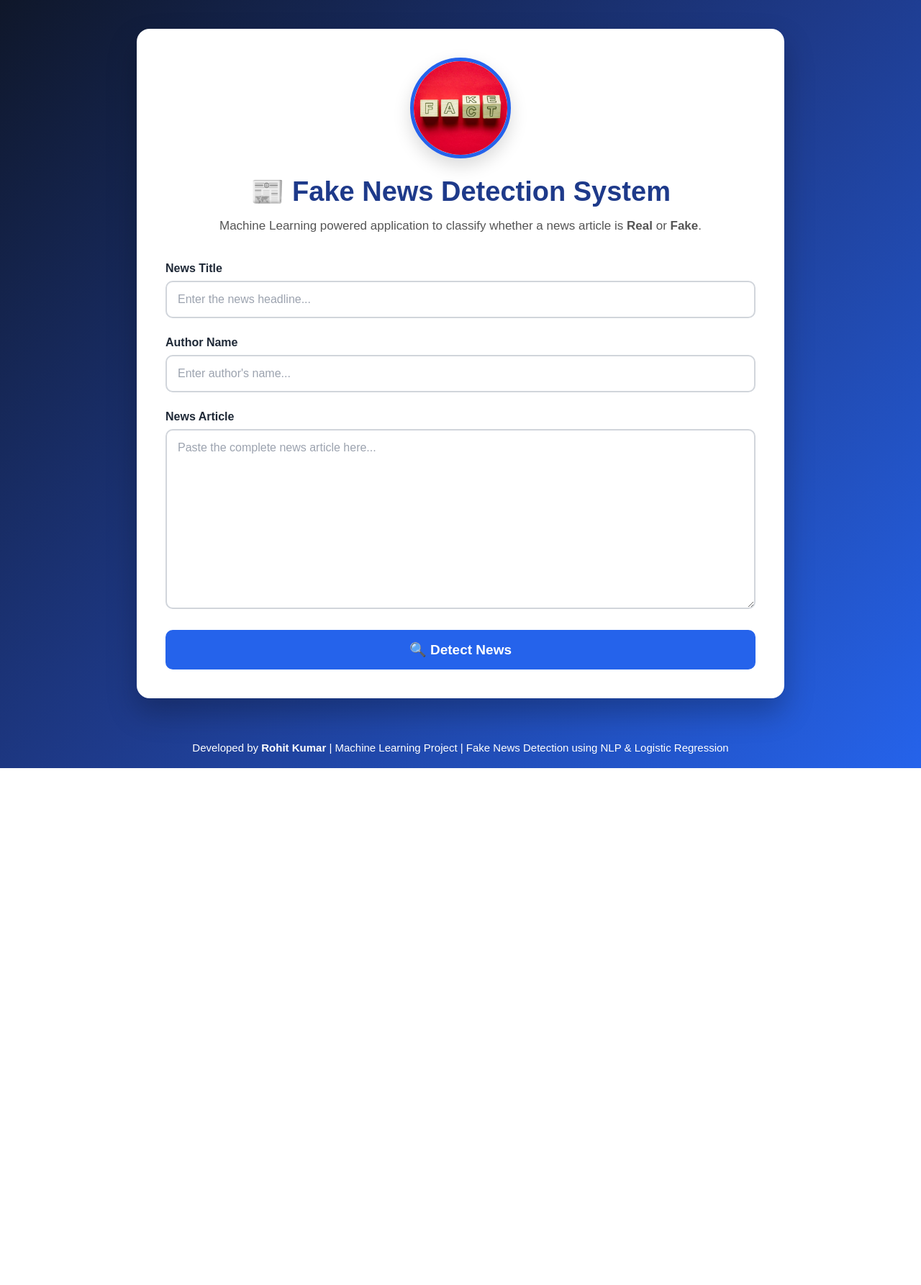
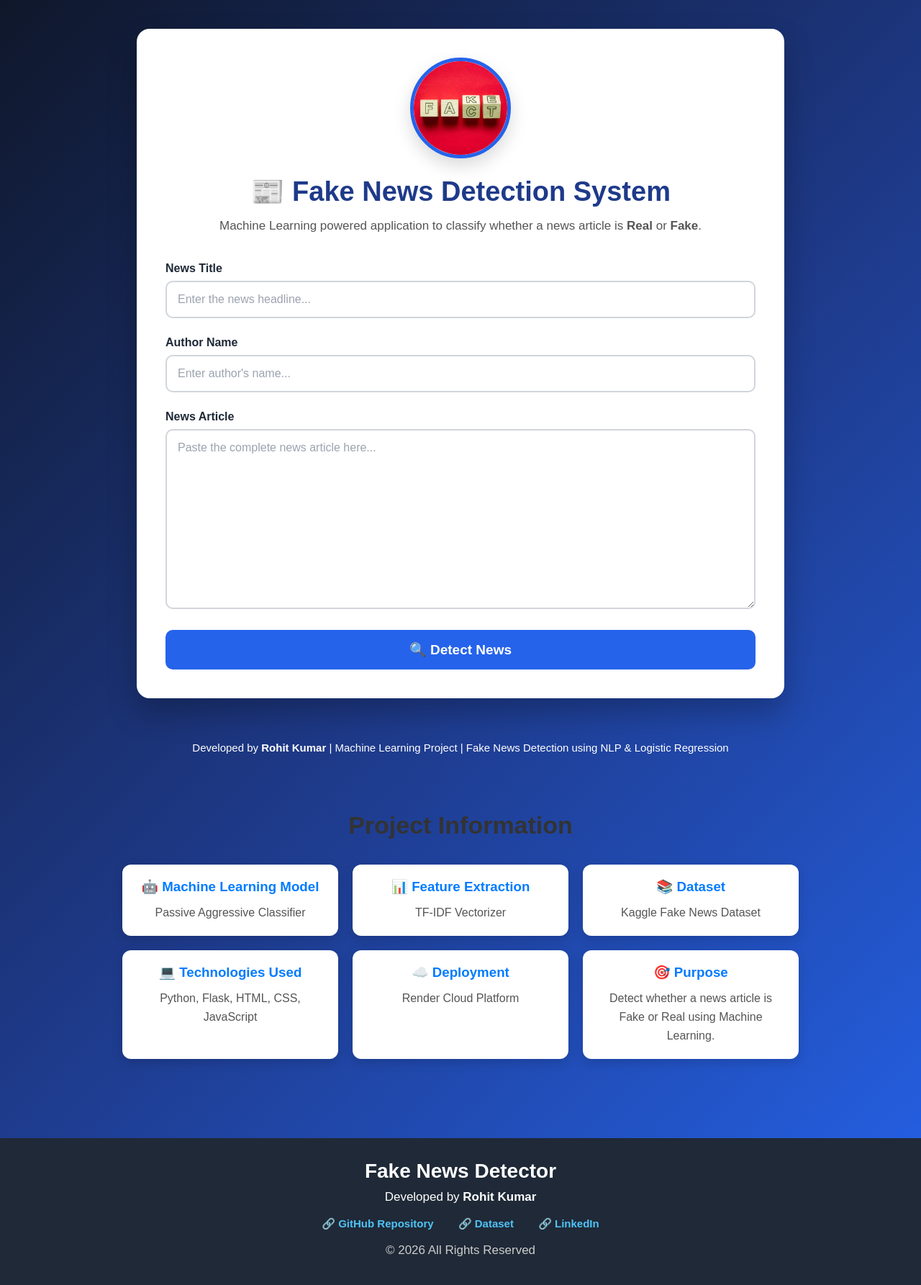
Before and after one commit to rohit-kumar-12345/Fake-News-Detector, a Flask app: page / in a window 1280 px wide. Shown: the whole page at 72% size. Before the commit the page ends 1067 px from the top, so only its background shows below. Run offline with Flask 2, Linux system fonts and the light colour scheme; parts of the project's set-up code (start-up, migrations or seed data) failed here and were passed over.

Commit message:
Added professional footer with GitHub, Dataset and LinkedIn links

```diff
--- a/static/style.css
+++ b/static/style.css
@@ -332,3 +332,112 @@ footer{
     }
 
 }
+
+
+
+/* ================= FOOTER ================= */
+
+.footer{
+    background:#1f2937;
+    color:white;
+    text-align:center;
+    padding:30px 20px;
+    margin-top:50px;
+}
+
+.footer h3{
+    margin-bottom:10px;
+    font-size:28px;
+}
+
+.footer p{
+    margin:8px 0;
+    font-size:17px;
+}
+
+.footer-links{
+    margin:18px 0;
+}
+
+.footer-links a{
+    color:#4fc3f7;
+    text-decoration:none;
+    margin:0 15px;
+    font-weight:bold;
+    transition:0.3s;
+}
+
+.footer-links a:hover{
+    color:#ffffff;
+    text-decoration:underline;
+}
+
+.copyright{
+    margin-top:18px;
+    color:#cccccc;
+    font-size:15px;
+}
+
+
+
+
+
+/* ================= PROJECT INFORMATION ================= */
+
+.project-info{
+    width:90%;
+    margin:60px auto;
+    text-align:center;
+}
+
+.project-info h2{
+    font-size:34px;
+    margin-bottom:35px;
+    color:#333;
+}
+
+.info-container{
+    display:flex;
+    flex-wrap:wrap;
+    justify-content:center;
+    gap:20px;
+}
+
+.info-box{
+
+    width:300px;
+
+    background:white;
+
+    border-radius:12px;
+
+    padding:20px;
+
+    box-shadow:0 5px 15px rgba(0,0,0,0.15);
+
+    transition:0.3s;
+}
+
+.info-box:hover{
+
+    transform:translateY(-6px);
+
+    box-shadow:0 10px 25px rgba(0,0,0,0.2);
+
+}
+
+.info-box h3{
+
+    color:#007BFF;
+
+    margin-bottom:12px;
+
+}
+
+.info-box p{
+
+    color:#555;
+
+    line-height:1.6;
+
+}
--- a/templates/index.html
+++ b/templates/index.html
@@ -112,6 +112,89 @@
 
     <script src="{{ url_for('static', filename='js/script.js') }}"></script>
 
+
+
+
+
+    <!-- ================= Project Information ================= -->
+
+<section class="project-info">
+
+    <h2>Project Information</h2>
+
+    <div class="info-container">
+
+        <div class="info-box">
+            <h3>🤖 Machine Learning Model</h3>
+            <p>Passive Aggressive Classifier</p>
+        </div>
+
+        <div class="info-box">
+            <h3>📊 Feature Extraction</h3>
+            <p>TF-IDF Vectorizer</p>
+        </div>
+
+        <div class="info-box">
+            <h3>📚 Dataset</h3>
+            <p>Kaggle Fake News Dataset</p>
+        </div>
+
+        <div class="info-box">
+            <h3>💻 Technologies Used</h3>
+            <p>Python, Flask, HTML, CSS, JavaScript</p>
+        </div>
+
+        <div class="info-box">
+            <h3>☁️ Deployment</h3>
+            <p>Render Cloud Platform</p>
+        </div>
+
+        <div class="info-box">
+            <h3>🎯 Purpose</h3>
+            <p>
+                Detect whether a news article is Fake or Real using
+                Machine Learning.
+            </p>
+        </div>
+
+    </div>
+
+</section>
+
+
+
+
+
+
+    <!-- Footer -->
+<footer class="footer">
+    <h3>Fake News Detector</h3>
+    <p>Developed by <strong>Rohit Kumar</strong></p>
+
+    <div class="footer-links">
+        <a href="https://github.com/rohit-kumar-12345/Fake-News-Detector" target="_blank">
+            🔗 GitHub Repository
+        </a>
+
+        <a href="https://github.com/rohit-kumar-12345/Fake-News-Detector/tree/main/fake-news-datasets" target="_blank">
+            🔗 Dataset
+        </a>
+
+        <a href="https://www.linkedin.com/in/rohit-kumar-ug/" target="_blank">
+            🔗 LinkedIn
+        </a>
+    </div>
+
+    <p class="copyright">
+    © <span id="year"></span> All Rights Reserved
+    </p>
+
+    <script>
+    document.getElementById("year").textContent = new Date().getFullYear();
+    </script>
+
+</footer>
+
 </body>
 
 </html>
```
